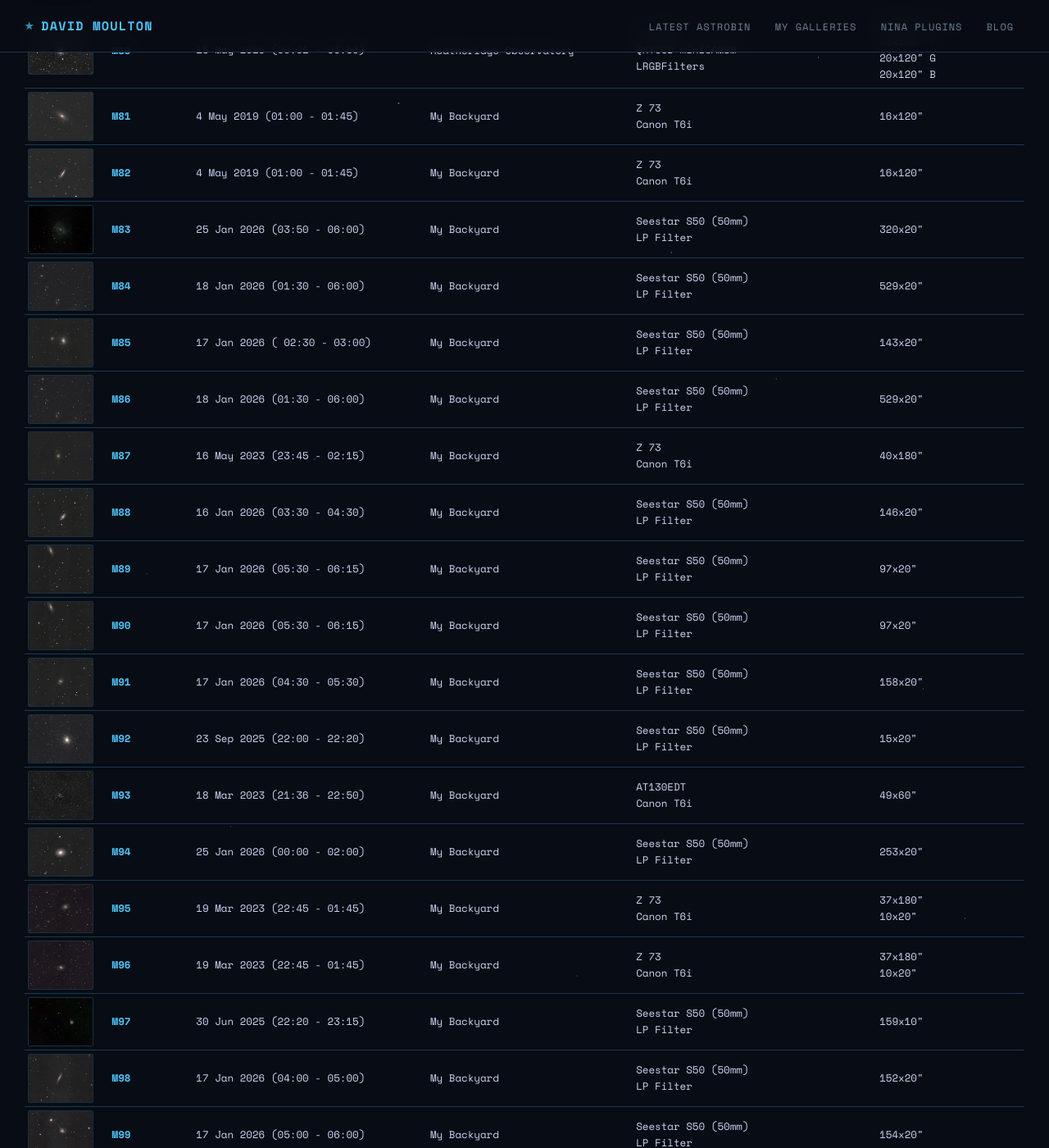
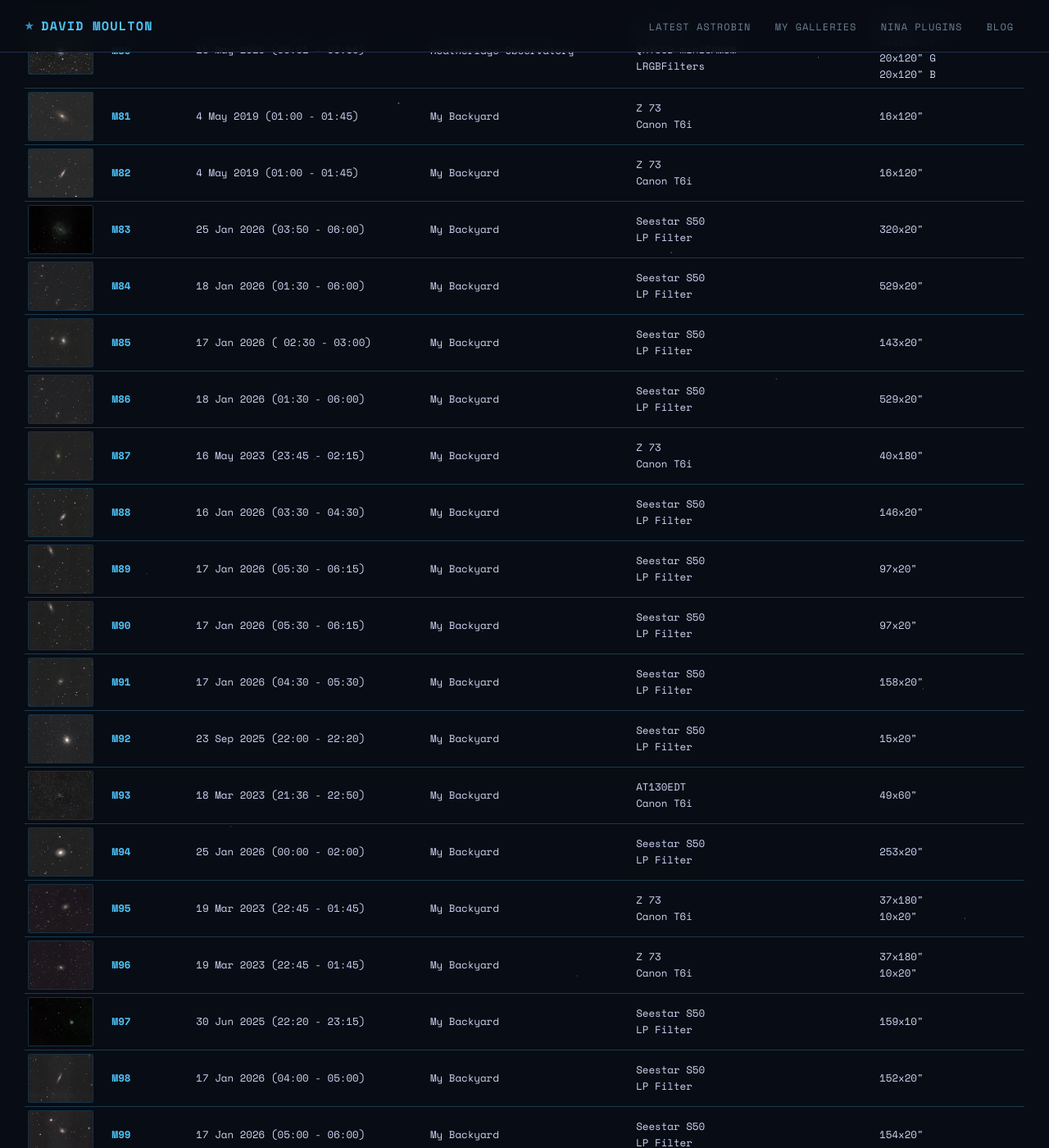
Before and after one commit to dmoulton/dmoulton.github.io, a Jekyll site: the page built from pages/astrophotography/messier-list.html, in a window 1280 px wide and 1400 px high, scrolled down 6016 px. Shown: the whole window at 82% size. Built offline with Jekyll 4.4.1, drawn with Linux system fonts in a browser that asks for light colours; comment, search, counter and statistics services are not loaded; some of the changed text lies outside the part shown.

Commit message:
updated Seestar data

```diff
--- a/_data/galleries/messier.yml
+++ b/_data/galleries/messier.yml
@@ -281,7 +281,7 @@ pictures:
     sort_id: 24
     thumbnail: m24-300x200.jpg
     title: M24
-    date: '9 Jun 2018 (00:56 - 01:28) '
+    date: "9 Jun 2018 (00:56 - 01:28) "
     location: Pit 'n Pole Observing Site
     equipment: C 9.25 | Canon T6i
     image_info: 28x60"
@@ -305,7 +305,7 @@ pictures:
     sort_id: 26
     thumbnail: m26-300x169.jpg
     title: M26
-    date: ''
+    date: ""
     location: null
     equipment: null
     image_info: null
@@ -317,7 +317,7 @@ pictures:
     sort_id: 27
     thumbnail: m27-300x191.jpg
     title: M27
-    date: '1 Jul 2022 (02:23 - 02:54 '
+    date: "1 Jul 2022 (02:23 - 02:54 "
     location: My Backyard
     equipment: Z73 | Canon T6i
     image_info: 20x60"
@@ -391,7 +391,7 @@ pictures:
     title: M34
     date: 25 Jan 2026 (19:30 - 21:11)
     location: My Backyard
-    equipment: Seestar S50 (50mm)
+    equipment: Seestar S50
     image_info: 150x20"
     checked: true
   - filename: m35
@@ -403,7 +403,7 @@ pictures:
     title: M35
     date: 25 Jan 2026 (21:15 - 23:00)
     location: My Backyard
-    equipment: Seestar S50 (50mm)
+    equipment: Seestar S50
     image_info: 150x20"
     checked: true
   - filename: m36
@@ -462,7 +462,7 @@ pictures:
     title: M40
     date: 29 Jun 2025 (22:03 - 22:33)
     location: My Backyard
-    equipment: Seestar S50 (50mm)
+    equipment: Seestar S50
     image_info: 41x10"
     checked: true
   - filename: m41
@@ -474,7 +474,7 @@ pictures:
     title: M41
     date: 16 Jan 2026 (22:00 - 22:37)
     location: My Backyard
-    equipment: Seestar S50 (50mm) | LP
+    equipment: Seestar S50 | LP
     image_info: 101x20"
     checked: true
   - filename: m42
@@ -604,7 +604,7 @@ pictures:
     title: M53
     date: 5 Jul 2025 (23:05 - 23:59)
     location: My Backyard
-    equipment: Seestar S50 (50mm) | LP Filter
+    equipment: Seestar S50 | LP Filter
     image_info: 152x10"
     checked: true
   - filename: m54
@@ -614,7 +614,7 @@ pictures:
     sort_id: 54
     thumbnail: m54-300x169.jpg
     title: M54
-    date: ''
+    date: ""
     location: null
     equipment: null
     image_info: null
@@ -664,7 +664,7 @@ pictures:
     title: M58
     date: 17 Jan 2026 (02:30 - 04:30)
     location: My Backyard
-    equipment: Seestar S50 (50mm) | LP Filter
+    equipment: Seestar S50 | LP Filter
     image_info: 148x20"
     checked: true
   - filename: m59_m60
@@ -689,7 +689,7 @@ pictures:
     title: M61
     date: 17 Jan 2026 (02:00 - (4:00)
     location: My Backyard
-    equipment: Seestar S50 (50mm) | LP Filter
+    equipment: Seestar S50 | LP Filter
     image_info: 149x20"
     checked: true
   - filename: m62
@@ -725,7 +725,7 @@ pictures:
     title: M64 The Blackeye Galaxy
     date: 17 Jan 2026 (00:30 - 02:30)
     location: My Backyard
-    equipment: Seestar S50 (50mm) | LP Filter
+    equipment: Seestar S50 | LP Filter
     image_info: 154x20"
     checked: true
   - filename: leo_triplet
@@ -738,7 +738,7 @@ pictures:
     title: The Leo Triplet - M65 & M66
     date: 29 Dec 2025 (04:10 - 05:40)
     location: My Backyard
-    equipment: Seestar S50 (50mm) | LP Filter
+    equipment: Seestar S50 | LP Filter
     image_info: 63x20"
     checked: true
   - filename: m67
@@ -762,7 +762,7 @@ pictures:
     title: M68
     date: 25 Jan 2026 (03:00 - 06:00)
     location: My Backyard
-    equipment: Seestar S50 (50mm) | LP Filter
+    equipment: Seestar S50 | LP Filter
     image_info: 320x20"
     checked: true
   - filename: m69
@@ -855,7 +855,7 @@ pictures:
     sort_id: 76
     thumbnail: m76-300x200.jpg
     title: M76
-    date: ''
+    date: ""
     location: null
     equipment: null
     image_info: null
@@ -869,7 +869,7 @@ pictures:
     title: M77
     date: 18 Jan 2026 (19:10 - 20:10)
     location: My Backyard
-    equipment: Seestar S50 (50mm) | LP Filter
+    equipment: Seestar S50 | LP Filter
     image_info: 137x20"
     checked: true
   - filename: m78
@@ -941,7 +941,7 @@ pictures:
     title: M83 The Southern Pinwheel
     date: 25 Jan 2026 (03:50 - 06:00)
     location: My Backyard
-    equipment: Seestar S50 (50mm) | LP Filter
+    equipment: Seestar S50 | LP Filter
     image_info: 320x20"
     checked: true
   - filename: m84
@@ -954,7 +954,7 @@ pictures:
     title: M84, M86, & Markarian Chain
     date: 18 Jan 2026 (01:30 - 06:00)
     location: My Backyard
-    equipment: Seestar S50 (50mm) | LP Filter
+    equipment: Seestar S50 | LP Filter
     image_info: 529x20"
     checked: true
   - filename: m85
@@ -966,7 +966,7 @@ pictures:
     title: M85
     date: 17 Jan 2026 ( 02:30 - 03:00)
     location: My Backyard
-    equipment: Seestar S50 (50mm) | LP Filter
+    equipment: Seestar S50 | LP Filter
     image_info: 143x20"
     checked: true
   - filename: m87
@@ -990,7 +990,7 @@ pictures:
     title: M88
     date: 16 Jan 2026 (03:30 - 04:30)
     location: My Backyard
-    equipment: Seestar S50 (50mm) | LP Filter
+    equipment: Seestar S50 | LP Filter
     image_info: 146x20"
     checked: true
   - filename: m90
@@ -1003,7 +1003,7 @@ pictures:
     title: M89 & M90
     date: 17 Jan 2026 (05:30 - 06:15)
     location: My Backyard
-    equipment: Seestar S50 (50mm) | LP Filter
+    equipment: Seestar S50 | LP Filter
     image_info: 97x20"
     checked: true
   - filename: m91
@@ -1015,7 +1015,7 @@ pictures:
     title: M91
     date: 17 Jan 2026 (04:30 - 05:30)
     location: My Backyard
-    equipment: Seestar S50 (50mm) | LP Filter
+    equipment: Seestar S50 | LP Filter
     image_info: 158x20"
     checked: true
   - filename: m92
@@ -1027,7 +1027,7 @@ pictures:
     title: M92
     date: 23 Sep 2025 (22:00 - 22:20)
     location: My Backyard
-    equipment: Seestar S50 (50mm) | LP Filter
+    equipment: Seestar S50 | LP Filter
     image_info: 15x20"
     checked: true
   - filename: m93
@@ -1051,7 +1051,7 @@ pictures:
     title: M94
     date: 25 Jan 2026 (00:00 - 02:00)
     location: My Backyard
-    equipment: Seestar S50 (50mm) | LP Filter
+    equipment: Seestar S50 | LP Filter
     image_info: 253x20"
     checked: true
   - filename: m95
@@ -1087,7 +1087,7 @@ pictures:
     title: M97
     date: 30 Jun 2025 (22:20 - 23:15)
     location: My Backyard
-    equipment: Seestar S50 (50mm) | LP Filter
+    equipment: Seestar S50 | LP Filter
     image_info: 159x10"
     checked: true
   - filename: m98
@@ -1099,7 +1099,7 @@ pictures:
     title: M98
     date: 17 Jan 2026 (04:00 - 05:00)
     location: My Backyard
-    equipment: Seestar S50 (50mm) | LP Filter
+    equipment: Seestar S50 | LP Filter
     image_info: 152x20"
     checked: true
   - filename: m99
@@ -1111,7 +1111,7 @@ pictures:
     title: M99
     date: 17 Jan 2026 (05:00 - 06:00)
     location: My Backyard
-    equipment: Seestar S50 (50mm) | LP Filter
+    equipment: Seestar S50 | LP Filter
     image_info: 154x20"
     checked: true
   - filename: m100
@@ -1193,7 +1193,7 @@ pictures:
     title: M106
     date: 25 Jan 2026 (01:50 - 03:50)
     location: My Backyard
-    equipment: Seestar S50 (50mm) | LP Filter
+    equipment: Seestar S50 | LP Filter
     image_info: 299x20"
     checked: true
   - filename: m107
@@ -1205,7 +1205,7 @@ pictures:
     title: M107
     date: 11 Jul 2025 (22:30 - 00:00)
     location: My Backyard
-    equipment: Seestar S50 (50mm) | LP Filter
+    equipment: Seestar S50 | LP Filter
     image_info: 349x10"
     checked: true
   - filename: m108
@@ -1217,7 +1217,7 @@ pictures:
     title: M108
     date: 18 Jan 2026 (00:30 - 02:28)
     location: My Backyard
-    equipment: Seestar S50 (50mm) | LP Filter
+    equipment: Seestar S50 | LP Filter
     image_info: 150x20"
     checked: true
   - filename: m109
@@ -1229,6 +1229,6 @@ pictures:
     title: M109
     date: 20 Jan 2026 (00:30 - 02:28)
     location: My Backyard
-    equipment: Seestar S50 (50mm) | LP Filter
+    equipment: Seestar S50 | LP Filter
     image_info: 215x20"
     checked: true
```
